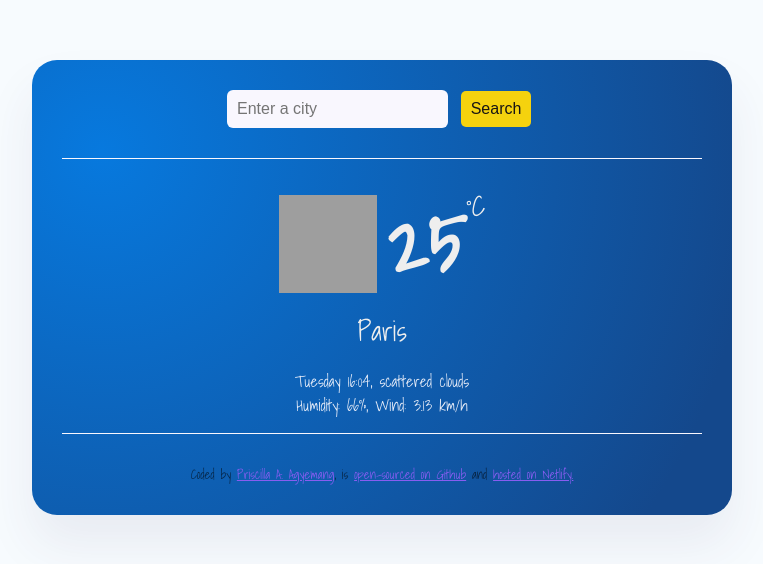
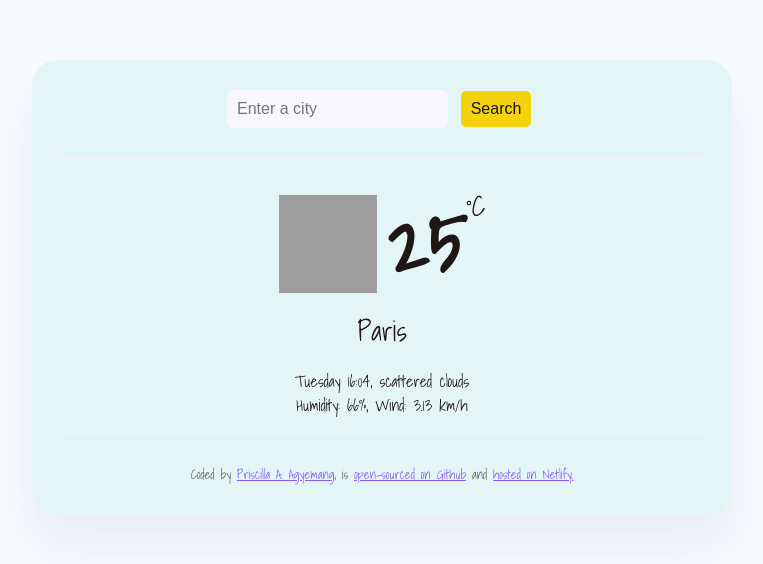
Before and after one commit to akuaataa/priscy_weather_app-, a plain HTML site: page index.html in a window 1280 px wide. Shown: the whole page, without its empty margins (258-1021 px from the left). Drawn offline with nearby package versions, Linux system fonts and the light colour scheme; grey boxes are pictures that could not be loaded.

Commit message:
change text colors for main

```diff
--- a/src/style.css
+++ b/src/style.css
@@ -8,11 +8,7 @@ a {
 }
 
 .weather-app {
-  background: radial-gradient(
-    circle at 10% 20%,
-    rgb(7, 121, 222) 0%,
-    rgb(20, 72, 140) 90%
-  );
+  background: #e3f6f5;
   max-width: 640px;
   width: 100%;
   height: 100%;
@@ -58,7 +54,7 @@ main {
 /* Center the current temperature components */
 .current-temperature {
   display: flex;
-  color: #eee;
+  color: #1f1616;
   align-items: center;
   justify-content: center;
   margin-top: 20px;
@@ -86,14 +82,14 @@ main {
 }
 
 .current-city {
-  color: #eee;
+  color: #1f1616;
   font-size: 28px;
   font-weight: 500;
   margin: 0;
 }
 
 .current-details {
-  color: rgba(251, 250, 255, 0.925);
+  color: #1f1616;
   font-size: 16px;
   font-weight: 400;
   line-height: 24px;
```
